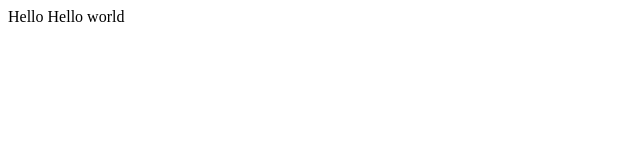
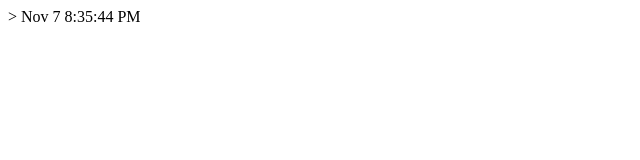
Before and after one commit to ryanzhou94/ryanzhou94.github.io, a plain HTML site: page index.html in a window 1280 px wide. Shown: the full height of the page, 0-640 px from the left. Drawn offline with Linux system fonts and the light colour scheme.

Commit message:
update index.html

```diff
--- a/index.html
+++ b/index.html
@@ -1,8 +1,8 @@
 <html>
     <head>
-        Hello
+        <title>My first static website</title>>
     </head>
     <body>
-        Hello world
+        Nov 7 8:35:44 PM
     </body>
 </html>
```
